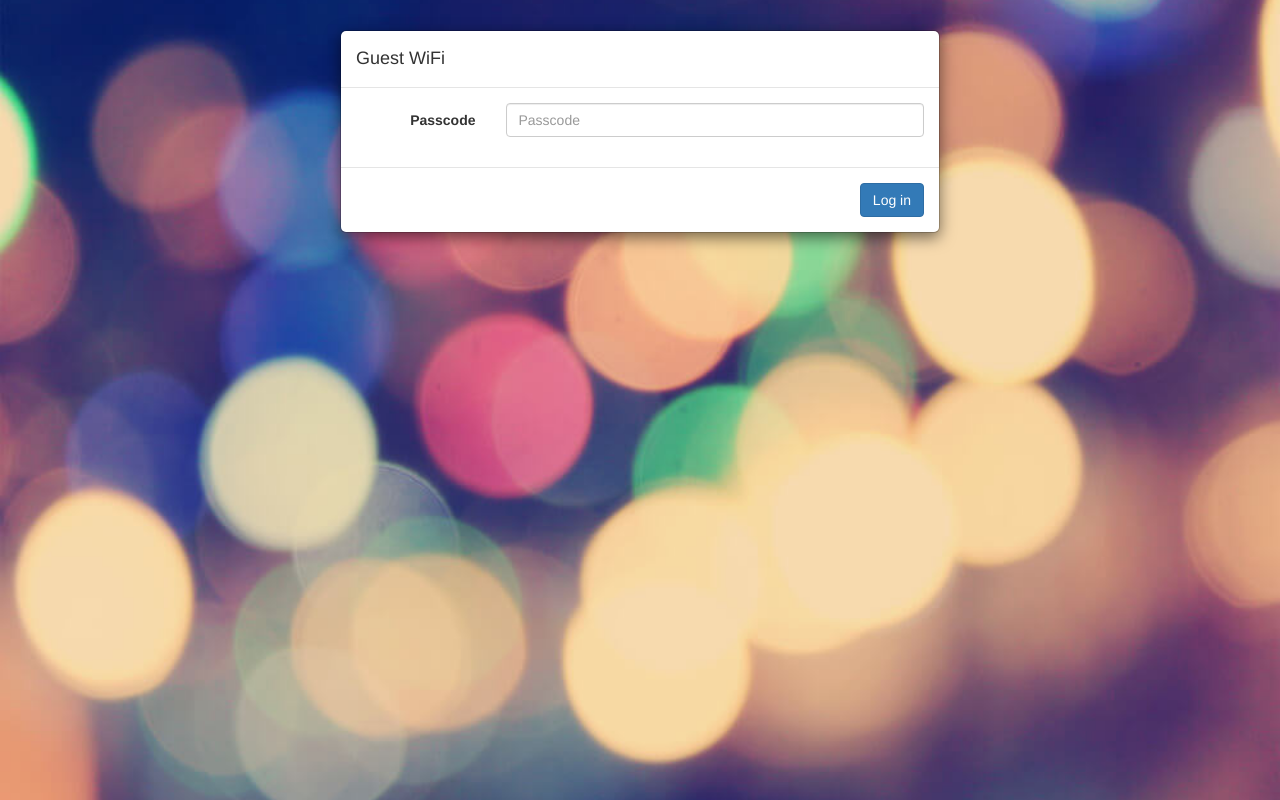
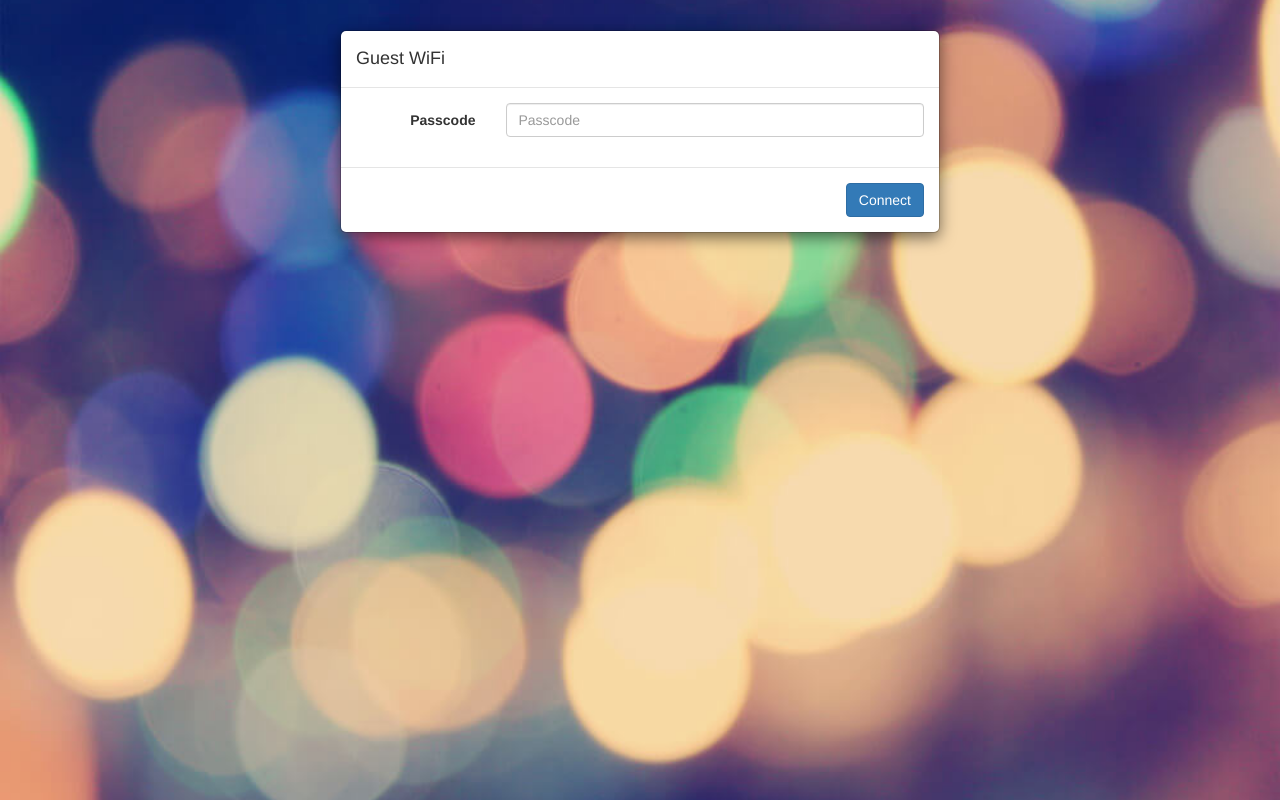
Before and after one commit to tom-henderson/django-unifi, a Django app: page / in a window 1280 px wide. Run offline with Django 3.2, Linux system fonts and the light colour scheme; some libraries are stand-ins or nearby versions.

Commit message:
Update button text

```diff
--- a/django_unifi/guest/templates/guest/guest.html
+++ b/django_unifi/guest/templates/guest/guest.html
@@ -47,7 +47,7 @@
 
         </div>
         <div class="modal-footer">
-            <button type="submit" class="btn btn-primary">Log in</button>
+            <button type="submit" class="btn btn-primary">Connect</button>
         </div>
         </div>
     </div>
```
